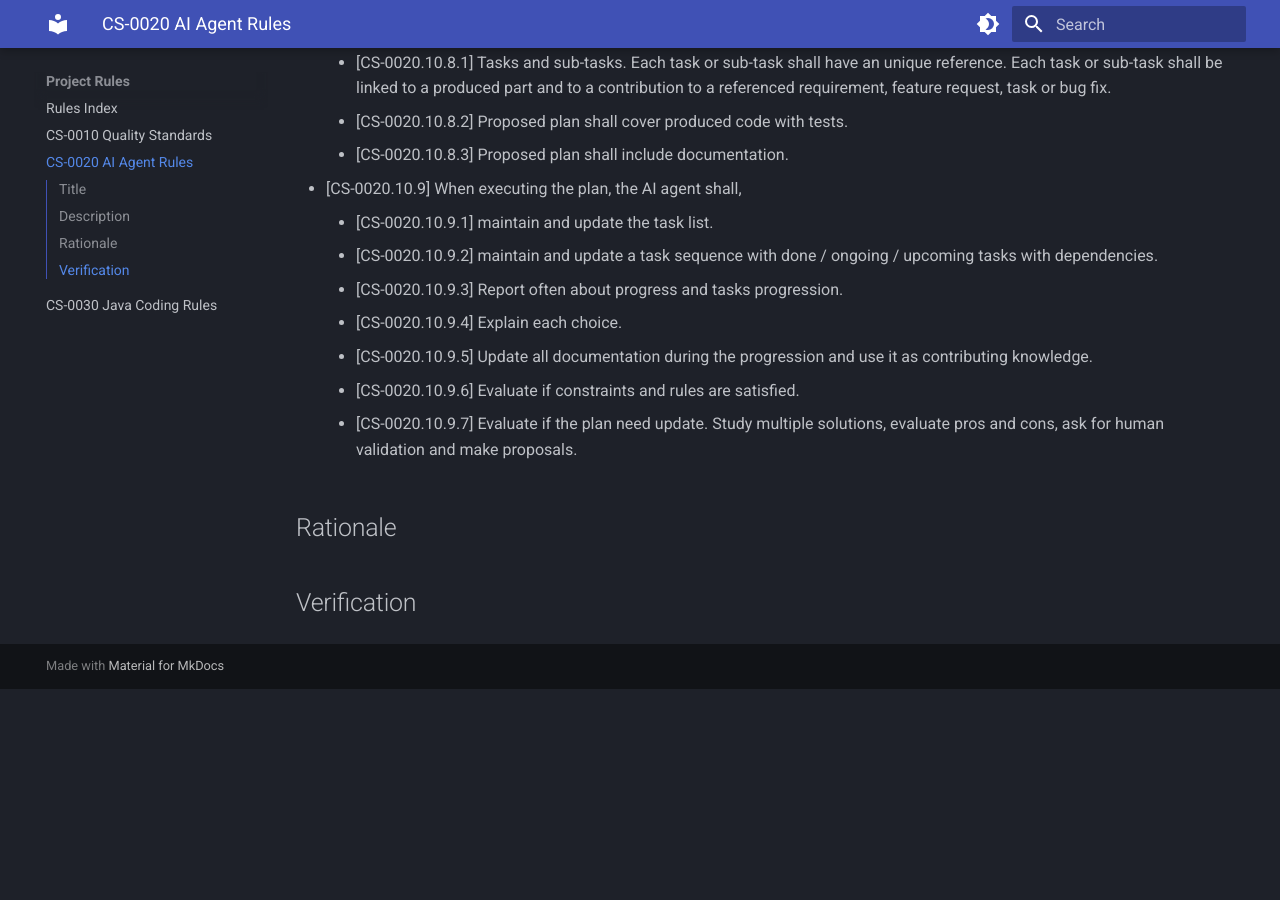
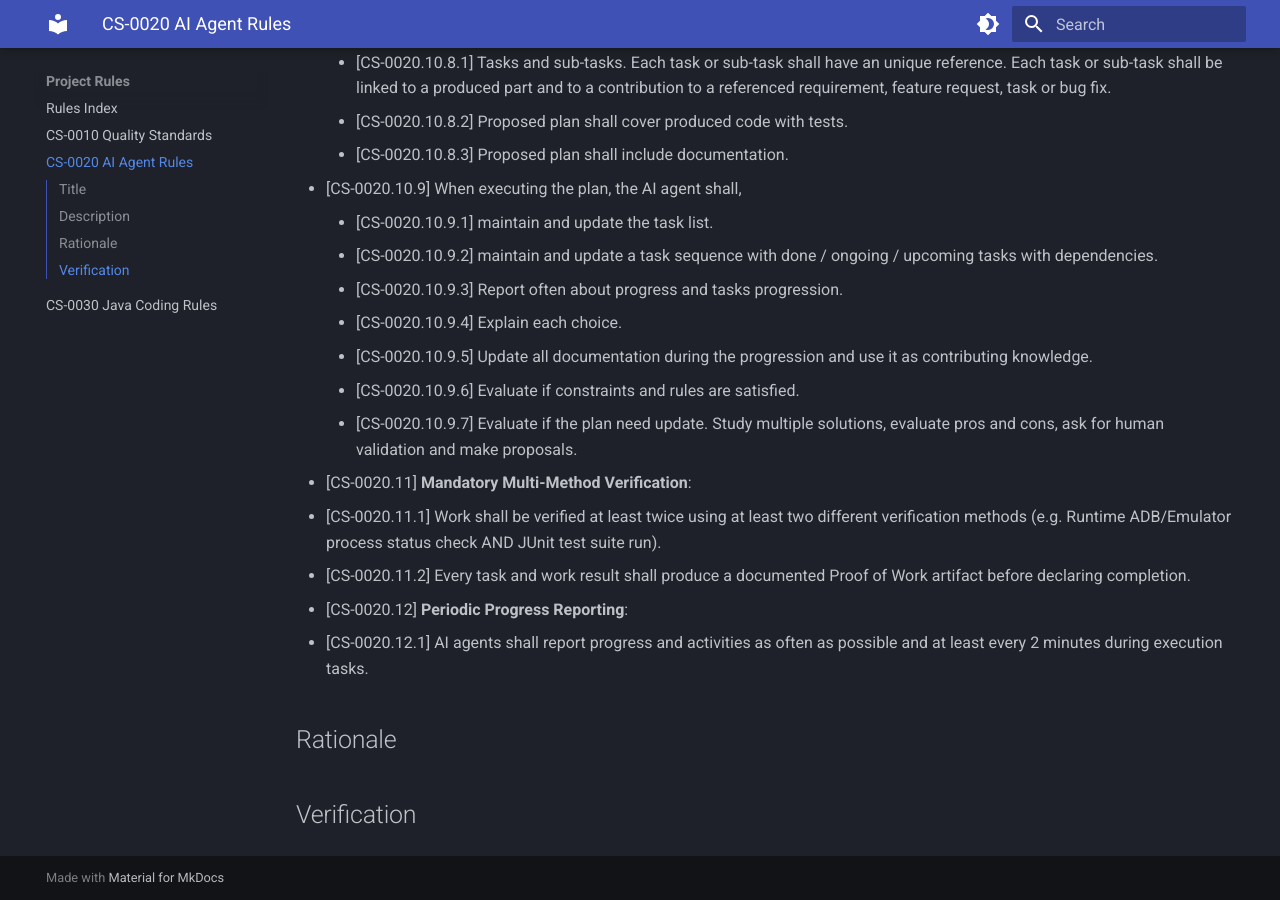
Before and after one commit to mlecabellec/aeonflux_android, an MkDocs documentation site: the page built from doc/docs/architecture/CS-0020.md, in a window 1280 px wide and 900 px high, scrolled down 2897 px. Built offline with MkDocs 1.6.1 and Material for MkDocs 9.7.7, drawn with Linux system fonts in a browser that asks for light colours; before the commit the page ends 3586 px from its top, so only the background shows below that.

Commit message:
docs: integrate TSK-20260805-001 into doc/docs, update CS-0020 AI rules, PlantUML data model, and topics index
- Integrate TSK-20260805-001.md into doc/docs/project/tasks/ and reference in topics_index.md
- Update CS-0020.md with CS-0020.11 (mandatory multi-method verification) and CS-0020.12 (2-minute periodic reporting rules)
- Update data_model.md with is_new column in PlantUML, Mermaid diagrams, and table definitions
- Update project/milestones/README.md with M4 milestone
- Ensure full consistency between documentation, database implementation, and UI components

```diff
--- a/doc/docs/architecture/CS-0020.md
+++ b/doc/docs/architecture/CS-0020.md
@@ -80,6 +80,11 @@ This set of constraints defines the rules and standards for AI agent usage in th
      - [CS-0020.10.9.5] Update all documentation during the progression and use it as  contributing knowledge.
      - [CS-0020.10.9.6] Evaluate if constraints and rules are satisfied.
      - [CS-0020.10.9.7] Evaluate if the plan need update. Study multiple solutions, evaluate pros and cons, ask for human validation and make proposals.
+- [CS-0020.11] **Mandatory Multi-Method Verification**:
+  - [CS-0020.11.1] Work shall be verified at least twice using at least two different verification methods (e.g. Runtime ADB/Emulator process status check AND JUnit test suite run).
+  - [CS-0020.11.2] Every task and work result shall produce a documented Proof of Work artifact before declaring completion.
+- [CS-0020.12] **Periodic Progress Reporting**:
+  - [CS-0020.12.1] AI agents shall report progress and activities as often as possible and at least every 2 minutes during execution tasks.
 
 
 
```
Also changed, not shown: doc/docs/architecture/data_model.md (+2 -0 lines), doc/docs/project/milestones/README.md (+2 -1 lines), doc/docs/topics_index.md (+1 -0 lines).
